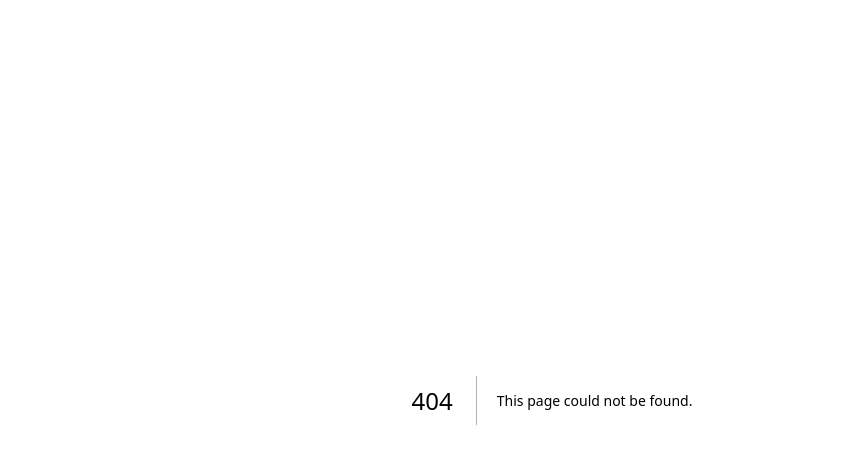
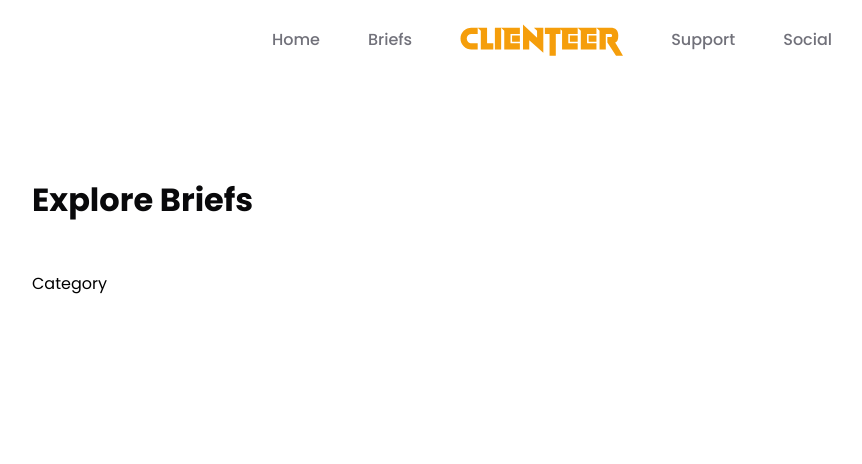
Before and after one commit to mohamedzouine827/clienteer, a Next.js app: page /Clienteer in a window 1280 px wide. Before the commit this address had no page. Shown: the top 464 px of the page, without its empty margins (88-950 px from the left). Built offline with nearby package versions, Linux system fonts and the light colour scheme.

Commit message:
Fixed The button

```diff
--- /dev/null
+++ b/pages/Clienteer/index.tsx
@@ -0,0 +1,23 @@
+import React from 'react'
+import Navbar from '../_components/Navbar'
+import { Poppins } from "next/font/google";
+import SearchBar from '../_components/_Clienteer/SearchBar';
+const poppins = Poppins({
+    subsets: ["latin"],
+    weight: ["100", "200", "400", "300", "600", "500", "700", "800", "900"], // Specify the weights you want to use
+  });
+
+
+function index() {
+  return (
+    <div className={poppins.className}>
+        <div className="flex justify-center items-center overflow-hidden">
+        <Navbar />
+
+      </div>
+      <SearchBar/>
+    </div>
+  )
+}
+
+export default index
--- a/pages/_components/HeroSection.tsx
+++ b/pages/_components/HeroSection.tsx
@@ -1,3 +1,4 @@
+import Link from "next/link";
 import { FC } from "react";
 
 interface IndexProps {}
@@ -14,9 +15,11 @@ const HeroSection: FC<IndexProps> = () => {
         </div>
       </div>
       <div className="flex flex-row justify-center items-center gap-4 ">
-        <button className="w-[140px] sm:w-[163px] px-6 py-3 bg-amber-600 rounded-lg text-neutral-50 text-base  sm:text-lg font-medium">
+        <Link href="/Clienteer">
+        <button className="w-[140px] hover:bg-[#92400e] hover:text-[#fef3c7] sm:w-[163px] transition-all duration-150 ease-in-out px-6 py-3 bg-amber-600 rounded-lg text-neutral-50 text-base  sm:text-lg font-medium">
           Get Started
         </button>
+        </Link>
         <button className="w-[140px] sm:w-[163px] px-6 py-3 rounded-lg border border-zinc-600 text-[#0b090a]  text-base sm:text-lg font-medium">
           Socials
         </button>
--- a/pages/_components/Navbar.tsx
+++ b/pages/_components/Navbar.tsx
@@ -1,15 +1,24 @@
+'use client'
+import Link from "next/link";
 import Logo from "./Assets/Logo";
 import { FC } from "react";
+import { usePathname } from 'next/navigation'
+
 
 interface IndexProps {}
 
 const Navbar: FC<IndexProps> = () => {
+  const pathname = usePathname();
   return (
     <div className="h-20 px-[16px] py-2.5 gap-12 flex flex-row md:gap-12 justify-between items-center md:px-[32px] xl:px-[120px] 2xl:px-[304px]">
       {/* Left Elements for Desktop */}
       <div className="hidden lg:flex flex-grow justify-start items-center gap-8">
-        <div className="text-zinc-500 text-base font-medium mr-4">Home</div>
-        <div className="text-zinc-500 text-base font-medium">Briefs</div>
+        <Link href="/">
+        <div className="text-zinc-500 hover:text-zinc-700 transition-all cursor-pointer duration-150 text-base font-medium mr-4">Home</div>
+        </Link>
+        <Link href="/Clienteer">
+        <div className={`text-zinc-500 hover:text-zinc-700 transition-all cursor-pointer duration-150 ${pathname === "/Clienteer" ?  '' : "animate-pulse" } text-base font-medium`}>Briefs</div>
+        </Link>
       </div>
 
       {/* Logo */}
@@ -19,16 +28,16 @@ const Navbar: FC<IndexProps> = () => {
 
       {/* Right Elements for Desktop */}
       <div className="hidden lg:flex flex-grow justify-end items-center gap-8">
-        <div className="text-zinc-500 text-base font-medium mr-4">Support</div>
-        <div className="text-zinc-500 text-base font-medium">Social</div>
+        <div className="text-zinc-500 text-base hover:text-zinc-700 transition-all cursor-pointer *:duration-150 font-medium mr-4">Support</div>
+        <div className="text-zinc-500 text-base hover:text-zinc-700 cursor-pointer transition-all duration-150 font-medium">Social</div>
       </div>
 
       {/* Elements for Tablet */}
       <div className="hidden sm:flex lg:hidden flex-grow gap-4 justify-between items-center">
-        <div className="text-zinc-500 text-base font-medium">Home</div>
-        <div className="text-zinc-500 text-base font-medium">Briefs</div>
-        <div className="text-zinc-500 text-base font-medium">Support</div>
-        <div className="text-zinc-500 text-base font-medium">Social</div>
+        <div className="text-zinc-500 text-base hover:text-zinc-700 transition-all cursor-pointer duration-150 font-medium">Home</div>
+        <div className="text-zinc-500 text-base hover:text-zinc-700 transition-all cursor-pointer duration-150 font-medium">Briefs</div>
+        <div className="text-zinc-500 text-base hover:text-zinc-700 transition-all cursor-pointer duration-150 font-medium">Support</div>
+        <div className="text-zinc-500 text-base hover:text-zinc-700 transition-all cursor-pointer duration-150 font-medium">Social</div>
       </div>
     </div>
   );
--- /dev/null
+++ b/pages/_components/_Clienteer/Category.tsx
@@ -0,0 +1,7 @@
+import React from 'react'
+
+export default function Category() {
+  return (
+    <div>Category</div>
+  )
+}
--- /dev/null
+++ b/pages/_components/_Clienteer/SearchBar.tsx
@@ -0,0 +1,25 @@
+import { Poppins } from 'next/font/google';
+import React from 'react'
+import Category from './Category';
+const poppins = Poppins({
+    subsets: ["latin"],
+    weight: ["100", "200", "400", "300", "600", "500", "700", "800", "900"], // Specify the weights you want to use
+  });
+
+
+export default function SearchBar() {
+  return (
+    <section className={poppins.className} >
+        <div className='w-full py-24 px-[120px] 2xl:px-[304px] '>
+            <div className='flex-col justify-start items-start gap-12 inline-flex'>
+            <h1 className='font-bold text-zinc-950 text-[32px]'>
+            Explore Briefs
+            </h1>
+            <Category/>
+            </div>
+
+
+        </div>
+    </section>
+  )
+}
--- a/pages/index.tsx
+++ b/pages/index.tsx
@@ -15,7 +15,7 @@ const poppins = Poppins({
 export default function Home() {
   return (
     <section className={poppins.className}>
-      <div className="flex justify-center overflow-hidden">
+      <div className="flex justify-center items-center overflow-hidden">
         <Navbar />
 
       </div>
```
